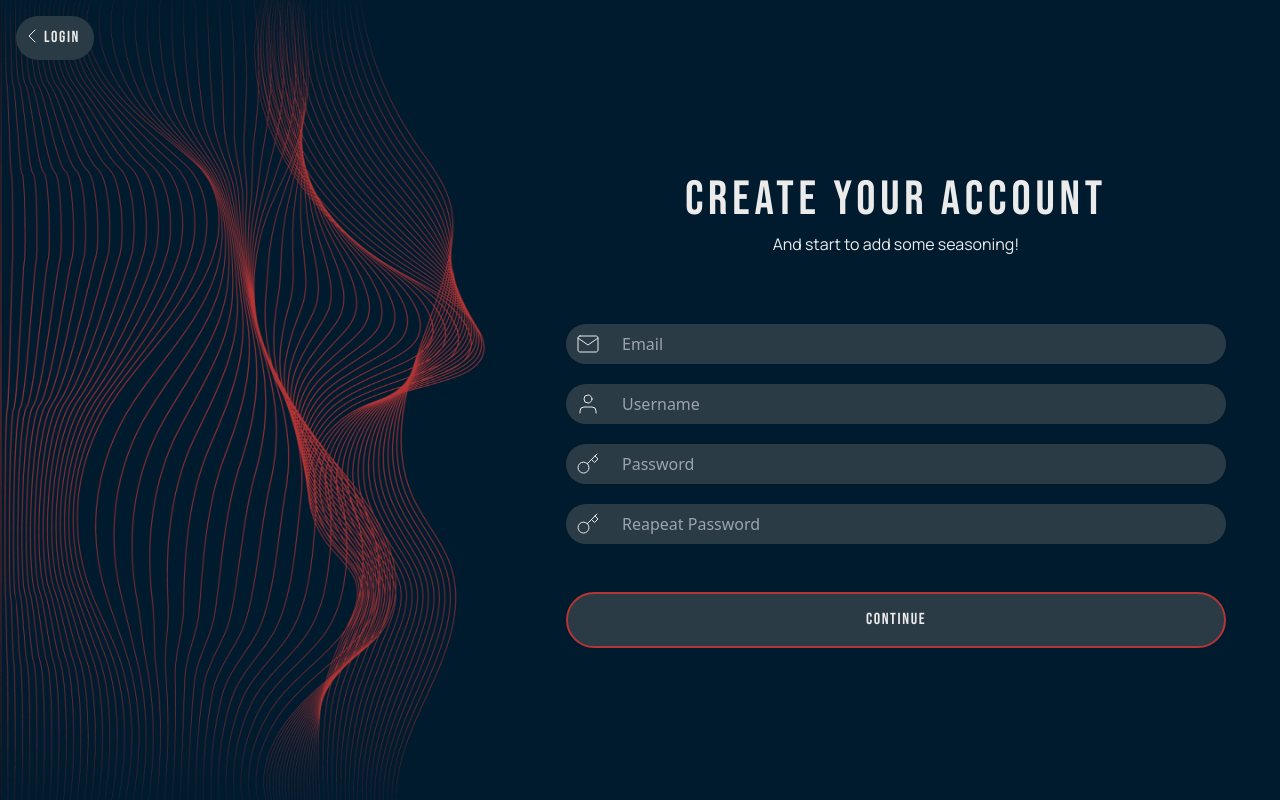
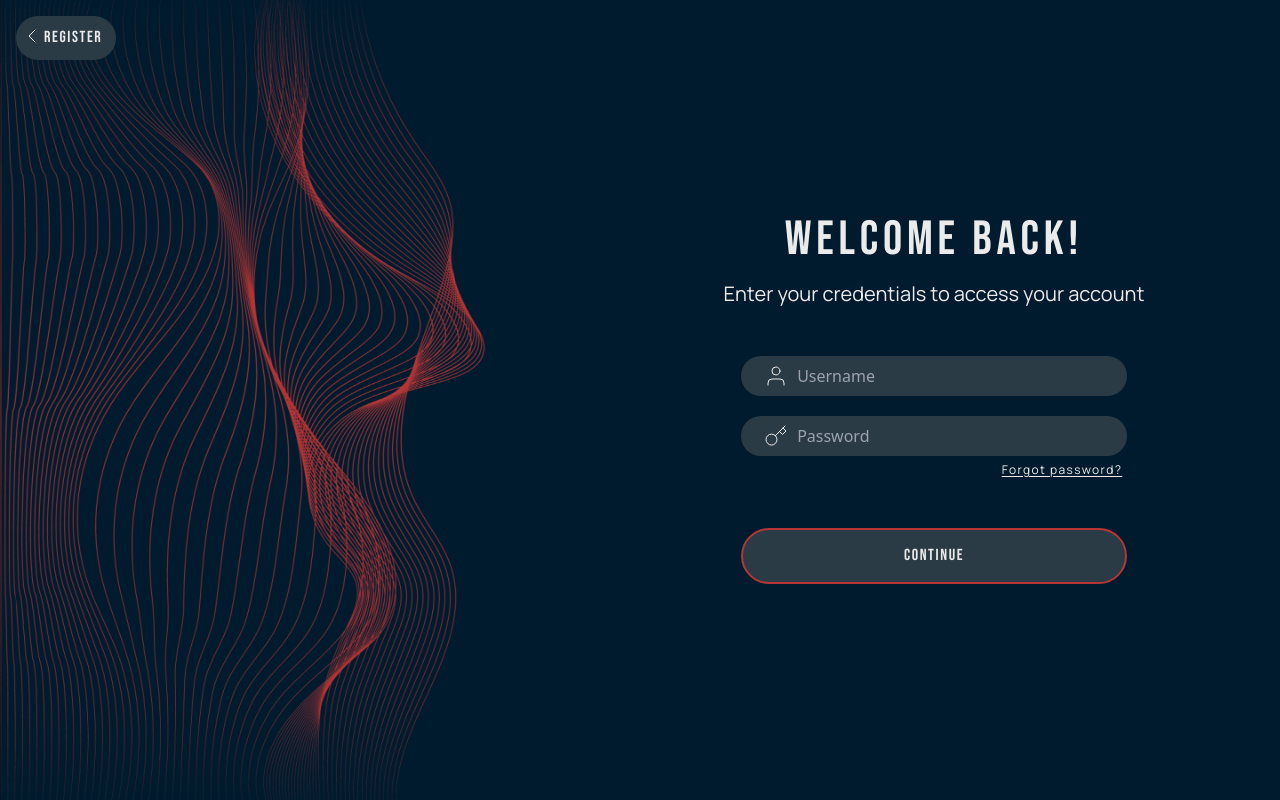
Before and after one commit to edgarleon93/Season, a React (Vite) app in the folder front/: page /register in a window 1280 px wide. Built offline with nearby package versions, Linux system fonts and the light colour scheme.

Commit message:
uncommited change from yesterday

```diff
--- a/front/src/page/firstPage.tsx
+++ b/front/src/page/firstPage.tsx
@@ -13,7 +13,7 @@ function FirstPage() {
           />
         </div>
         <div className="sm:w-[60vw]">
-          <div className="mt-28 flex justify-center sm:mt-36 sm:mb-12">
+          <div className="mt-28 flex justify-center max-[385px]:mt-5 sm:mt-36 sm:mb-12">
             <h1 className="text-red text-8xl md:text-9xl">Season</h1>
           </div>
           <img className="sm:hidden" src="./img/PPhone.webp" alt="" />
--- a/front/src/page/register.tsx
+++ b/front/src/page/register.tsx
@@ -6,47 +6,43 @@ import Input from '~/components/Inputs/Input';
 function Register() {
   return (
     <>
-      <div className="sm:flex">
-        <div className="">
+      <div className="fixed left-0 top-0 ml-4">
+        <Button variant="secondary">
+          <div className="flex pr-2.5">
+            <ChevronLeft className="mt-1 stroke-1" />
+            Register
+          </div>
+        </Button>
+      </div>
+
+      <div className="sm:w-[60vw]">
+        <img className="pt-32 sm:hidden" src="./img/PPhone.webp" alt="" />
+      </div>
+      <div className="align-center grid place-content-center gap-4 text-center sm:mr-10 sm:grid-cols-2">
+        <div className="text-center">
           <img
             className="hidden h-screen w-[40vw] sm:block"
             src="./img/BgDesk.png"
             alt=""
           />
         </div>
-        <div className="fixed left-0 top-0 ml-4">
-          <Button variant="secondary">
-            <div className="flex pr-2.5">
-              <ChevronLeft className="mt-1 stroke-1" />
-              Login
+        <div className="flex items-center justify-center">
+          <div className="mx-auto max-w-lg">
+            <h2 className="text-3xl text-white md:text-5xl">WELCOME BACK!</h2>
+            <p className="text-md mt-2 text-center text-white md:mt-4 md:text-xl">
+              Enter your credentials to access your account
+            </p>
+            <div className="mt-12">
+              <Input variant="username" placeholder="Username" />
+              <div className="mt-5 flex-row">
+                <Input variant="password" placeholder="Password" />
+                <Button variant="fifth">
+                  <p className="text-xs md:ml-24">Forgot password?</p>
+                </Button>
+              </div>
             </div>
-          </Button>
-        </div>
-        <div className="sm:w-[60vw]">
-          <img className="pt-32  sm:hidden" src="./img/PPhone.webp" alt="" />
-          <div className="m-6 py-2">
-            <div className="align-center justify-center text-center">
-              <h2 className="text-3xl text-white sm:mt-36 md:text-5xl">
-                create your account
-              </h2>
-              <p className="text-md mt-2 text-white">And start to add some seasoning! </p>
-              <div className="grid-cols-start mt-12 grid ">
-                <div className="mt-5 flex-row">
-                  <Input variant="email" placeholder="Email" />
-                </div>
-                <div className="mt-5 flex-row">
-                  <Input variant="username" placeholder="Username" />
-                </div>
-                <div className="mt-5 flex-row">
-                  <Input variant="password" placeholder="Password" />
-                </div>
-                <div className="mt-5 flex-row">
-                  <Input variant="password" placeholder="Reapeat Password" />
-                </div>
-              </div>
-              <div className="flex justify-center">
-                <Button variant="tertiary">Continue</Button>
-              </div>
+            <div className=" flex justify-center	">
+              <Button variant="tertiary">Continue</Button>
             </div>
           </div>
         </div>
```
